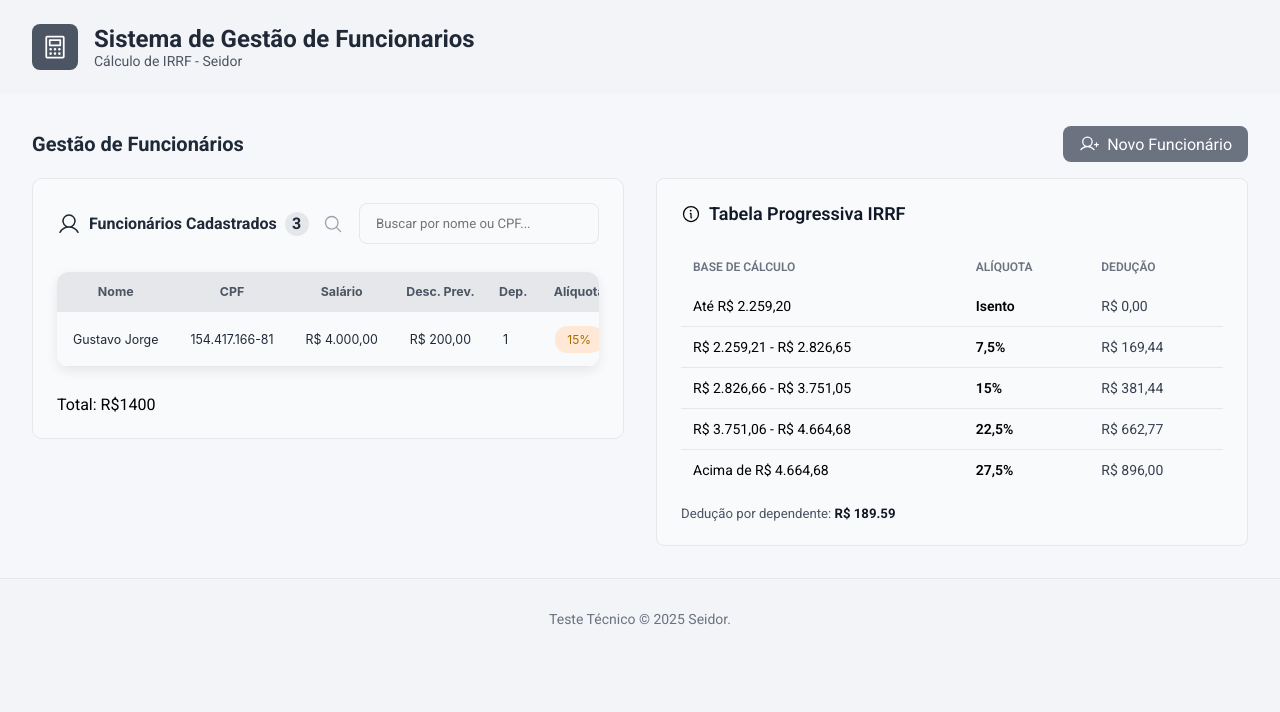
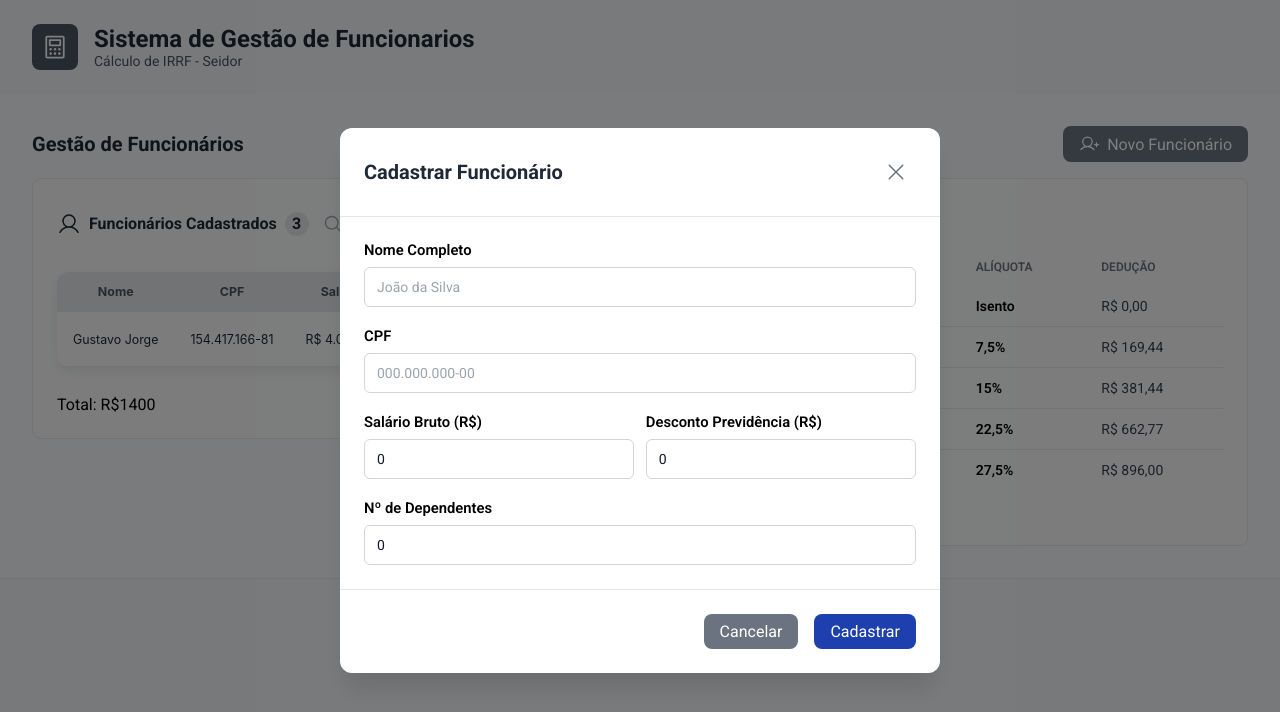
Before and after one commit to GustavoJorgge/irrf-manager, a React (Vite) app: page / in a window 1280 px wide. Both pictures are taken after a click on the button "Novo Funcionário". Shown: the top 712 px of the page. Built offline with nearby package versions, Linux system fonts and the light colour scheme.

Commit message:
feat: criando form

```diff
--- a/package.json
+++ b/package.json
@@ -10,10 +10,13 @@
     "preview": "vite preview"
   },
   "dependencies": {
+    "@hookform/resolvers": "^5.2.2",
     "@phosphor-icons/react": "^2.1.10",
     "react": "^19.2.0",
     "react-dom": "^19.2.0",
-    "styled-components": "^6.1.19"
+    "react-hook-form": "^7.68.0",
+    "styled-components": "^6.1.19",
+    "zod": "^4.1.13"
   },
   "devDependencies": {
     "@eslint/js": "^9.39.1",
--- a/src/components/ui/Button/button.tsx
+++ b/src/components/ui/Button/button.tsx
@@ -1,13 +1,13 @@
 import { ButtonContainer, type ButtonVariant } from './button.styles';
 
-interface ButtonProps {
+interface ButtonProps extends React.ButtonHTMLAttributes<HTMLButtonElement> {
   variant?: ButtonVariant;
   children: React.ReactNode;
 }
 
-export function Button({ variant = 'primary', children }: ButtonProps) {
+export function Button({ variant = 'primary', children, ...props }: ButtonProps) {
   return (
-    <ButtonContainer variant={variant}>
+    <ButtonContainer variant={variant} {...props}>
       {children}
     </ButtonContainer>
   );
--- /dev/null
+++ b/src/components/ui/Input/input.styles.ts
@@ -0,0 +1,43 @@
+import styled from 'styled-components';
+
+interface StyledInputProps {
+  hasError?: boolean;
+}
+
+export const StyledInput = styled.input<StyledInputProps>`
+  display: flex;
+  height: 2.5rem;
+  width: 100%;
+  border-radius: 6px;
+
+  border: 1px solid
+    ${({ hasError, theme }) =>
+      hasError ? theme['red-500'] : theme['gray-300']};
+
+  background-color: ${({ theme }) => theme.white};
+  padding: 0.5rem 0.75rem;
+  font-size: 1rem;
+  line-height: 1.5;
+  color: ${({ theme }) => theme['gray-900']};
+  transition: all 0.2s;
+
+  &::placeholder {
+    color: ${({ theme }) => theme['gray-400']};
+  }
+
+  &:focus {
+    outline: none;
+
+    border-color: ${({ hasError, theme }) =>
+      hasError ? theme['red-500'] : theme['blue-500']};
+
+    box-shadow: ${({ hasError, theme }) =>
+      hasError
+        ? `0 0 0 1px ${theme['red-500']}`
+        : `0 0 0 1px ${theme['blue-100']}`};
+  }
+
+  @media (min-width: 48rem) {
+    font-size: 0.875rem;
+  }
+`;
--- /dev/null
+++ b/src/components/ui/Input/input.tsx
@@ -0,0 +1,24 @@
+import * as React from 'react';
+import { StyledInput } from './input.styles';
+
+export interface InputProps
+  extends React.InputHTMLAttributes<HTMLInputElement> {
+  className?: string;
+  hasError?: boolean;
+}
+
+export const Input = React.forwardRef<HTMLInputElement, InputProps>(
+  ({ className, type = 'text', hasError, ...props }, ref) => {
+    return (
+      <StyledInput
+        type={type}
+        className={className}
+        hasError={hasError}
+        ref={ref}
+        {...props}
+      />
+    );
+  }
+);
+
+Input.displayName = 'Input';
--- /dev/null
+++ b/src/pages/EmployeeForm/index.tsx
@@ -0,0 +1,170 @@
+import { X } from '@phosphor-icons/react';
+import { useForm } from 'react-hook-form';
+import { zodResolver } from '@hookform/resolvers/zod';
+import { z } from 'zod';
+
+import { Input } from '../../components/ui/Input/input';
+import {
+  ModalOverlay,
+  ModalContent,
+  ModalHeader,
+  CloseButton,
+  ModalBody,
+  FormField,
+  FormLabel,
+  FormRow,
+  ModalFooter,
+  ErrorMessage,
+} from './styles';
+import { Title } from '../../components/ui/Title/title';
+import { Button } from '../../components/ui/Button/button';
+
+interface EmployeeFormProps {
+  isOpen: boolean;
+  onClose: () => void;
+  onSubmit: (data: EmployeeData) => void;
+}
+
+const employeeSchema = z.object({
+  name: z
+    .string()
+    .min(3, 'Informe o nome completo')
+    .max(100, 'Nome muito longo'),
+  cpf: z
+    .string()
+    .regex(/^\d{11}$|^\d{3}\.\d{3}\.\d{3}-\d{2}$/, 'CPF inválido'),
+  salary: z.number().positive('Informe um salário válido'),
+  previousDiscount: z.number().min(0, 'Valor inválido'),
+  dependents: z
+    .number()
+    .int('Valor inválido')
+    .min(0, 'Valor inválido')
+    .max(20, 'Máximo de 20 dependentes'),
+});
+
+export type EmployeeData = z.infer<typeof employeeSchema>;
+
+export function EmployeeForm({ isOpen, onClose, onSubmit }: EmployeeFormProps) {
+  const {
+    register,
+    handleSubmit,
+    reset,
+    formState: { errors, isSubmitting },
+  } = useForm<EmployeeData>({
+    resolver: zodResolver(employeeSchema),
+    defaultValues: {
+      name: '',
+      cpf: '',
+      salary: 0,
+      previousDiscount: 0,
+      dependents: 0,
+    },
+  });
+
+  function handleSave(data: EmployeeData) {
+    // onSubmit(data);
+    console.log(data)
+    handleClose();
+  }
+
+  function handleClose() {
+    reset();
+    onClose();
+  }
+
+  if (!isOpen) return null;
+
+  return (
+    <ModalOverlay onClick={handleClose}>
+      <ModalContent onClick={(e) => e.stopPropagation()}>
+        <ModalHeader>
+          <Title>Cadastrar Funcionário</Title>
+
+          <CloseButton onClick={handleClose}>
+            <X size={24} weight="regular" />
+          </CloseButton>
+        </ModalHeader>
+
+        <form onSubmit={handleSubmit(handleSave)}>
+          <ModalBody>
+            <FormField>
+              <FormLabel>Nome Completo</FormLabel>
+              <Input
+                type="text"
+                placeholder="João da Silva"
+                hasError={!!errors.name}
+                {...register('name')}
+              />
+              {errors.name && <ErrorMessage>{errors.name.message}</ErrorMessage>}
+            </FormField>
+
+            <FormField>
+              <FormLabel>CPF</FormLabel>
+              <Input
+                type="text"
+                placeholder="000.000.000-00"
+                hasError={!!errors.cpf}
+                {...register('cpf')}
+              />
+              {errors.cpf && <ErrorMessage>{errors.cpf.message}</ErrorMessage>}
+            </FormField>
+
+            <FormRow>
+              <FormField>
+                <FormLabel>Salário Bruto (R$)</FormLabel>
+                <Input
+                    type="number"
+                    step="0.01"
+                    placeholder="5000.00"
+                    hasError={!!errors.salary}
+                    {...register('salary', { valueAsNumber: true })}
+                />
+                {errors.salary && (
+                    <ErrorMessage>{errors.salary.message}</ErrorMessage>
+                )}
+              </FormField>
+
+              <FormField>
+                <FormLabel>Desconto Previdência (R$)</FormLabel>
+                <Input
+                    type="number"
+                    step="0.01"
+                    placeholder="550.00"
+                    hasError={!!errors.previousDiscount}
+                    {...register('previousDiscount', { valueAsNumber: true })}
+                />
+                {errors.previousDiscount && (
+                  <ErrorMessage>{errors.previousDiscount.message}</ErrorMessage>
+                )}
+              </FormField>
+            </FormRow>
+
+            <FormField>
+              <FormLabel>Nº de Dependentes</FormLabel>
+              <Input
+                type="number"
+                min="0"
+                placeholder="0"
+                hasError={!!errors.dependents}
+                {...register('dependents', { valueAsNumber: true })}
+              />
+              {errors.dependents && (
+                <ErrorMessage>{errors.dependents.message}</ErrorMessage>
+              )}
+            </FormField>
+          </ModalBody>
+
+          <ModalFooter>
+            <Button type="button" variant="primary" onClick={handleClose}>
+              Cancelar
+            </Button>
+
+            <Button type="submit" variant="secundary" disabled={isSubmitting}>
+              {isSubmitting ? 'Cadastrando...' : 'Cadastrar'}
+            </Button>
+          </ModalFooter>
+        </form>
+      </ModalContent>
+    </ModalOverlay>
+  );
+}
--- /dev/null
+++ b/src/pages/EmployeeForm/styles.ts
@@ -0,0 +1,91 @@
+import styled from 'styled-components';
+
+export const ModalOverlay = styled.div`
+  position: fixed;
+  inset: 0;
+  background-color: rgba(0, 0, 0, 0.5);
+  display: flex;
+  align-items: center;
+  justify-content: center;
+  z-index: 50;
+  padding: 1rem;
+`;
+
+export const ModalContent = styled.div`
+  background-color: ${props => props.theme.white};
+  border-radius: 12px;
+  width: 100%;
+  max-width: 37.5rem;
+  max-height: 90vh;
+  overflow-y: auto;
+  box-shadow: 0 20px 25px -5px rgba(0, 0, 0, 0.1);
+`;
+
+export const ModalHeader = styled.div`
+  display: flex;
+  justify-content: space-between;
+  align-items: center;
+  padding: 1.5rem;
+  border-bottom: 1px solid ${props => props.theme['gray-200']};
+`;
+
+export const CloseButton = styled.button`
+  display: flex;
+  align-items: center;
+  justify-content: center;
+  padding: 0.5rem;
+  background: transparent;
+  border: none;
+  border-radius: 6px;
+  cursor: pointer;
+  color: ${props => props.theme['gray-500']};
+  transition: all 0.2s;
+
+  &:hover {
+    background-color: ${props => props.theme['gray-100']};
+    color: ${props => props.theme['gray-900']};
+  }
+`;
+
+export const ModalBody = styled.div`
+  padding: 1.5rem;
+  display: flex;
+  flex-direction: column;
+  gap: 1.25rem;
+`;
+
+export const FormField = styled.div`
+  display: flex;
+  flex-direction: column;
+  gap: 0.5rem;
+`;
+
+export const FormLabel = styled.label`
+  font-size: 0.925rem;
+  font-weight: 600;
+  color: ${props => props.theme.black};
+`;
+
+export const ErrorMessage = styled.span`
+  font-size: 0.75rem;
+  color: ${props => props.theme['red-500']};
+  margin-top: 0.25rem;
+`;
+
+export const FormRow = styled.div`
+  display: grid;
+  grid-template-columns: 1fr 1fr;
+  gap: 0.725rem;
+
+  @media (max-width: 640px) {
+    grid-template-columns: 1fr;
+  }
+`;
+
+export const ModalFooter = styled.div`
+  display: flex;
+  justify-content: flex-end;
+  gap: 1rem;
+  padding: 1.5rem;
+  border-top: 1px solid ${props => props.theme['gray-200']};
+`;
--- a/src/pages/Home/index.tsx
+++ b/src/pages/Home/index.tsx
@@ -1,6 +1,8 @@
+import { useState } from 'react';
 import { UserPlus } from '@phosphor-icons/react';
 import { Employee } from "../../components/employees";
 import { IRRF } from "../../components/irrf";
+import { EmployeeForm, type EmployeeData } from "../EmployeeForm";
 import {
   HomeContainer,
   HomeHeader,
@@ -12,17 +14,29 @@ import { Title } from '../../components/ui/Title/title';
 import { Button } from '../../components/ui/Button/button';
 
 export function Home(){
+  const [isModalOpen, setIsModalOpen] = useState(false);
 
+  const handleOpenModal = () => {
+    setIsModalOpen(true);
+  };
+
+  const handleCloseModal = () => {
+    setIsModalOpen(false);
+  };
+
+  const handleSubmitEmployee = (employee: EmployeeData) => {
+    console.log('Novo funcionário cadastrado:', employee);
+
+  };
 
   return(
     <HomeContainer>
       <HomeHeader>
         <Title>Gestão de Funcionários</Title>
-        <Button variant="primary">
+        <Button variant="primary" onClick={handleOpenModal}>
             <UserPlus size={20} weight="regular" />
             Novo Funcionário
         </Button>
-
       </HomeHeader>
 
       <HomeContent>
@@ -34,6 +48,11 @@ export function Home(){
         </RightSection>
       </HomeContent>
 
+      <EmployeeForm
+        isOpen={isModalOpen}
+        onClose={handleCloseModal}
+        onSubmit={handleSubmitEmployee}
+      />
    </HomeContainer>
   );
 }
--- a/src/styles/theme/default.ts
+++ b/src/styles/theme/default.ts
@@ -28,4 +28,13 @@ export const defaultTheme = {
   'blue-800': '#1E40AF',
   'blue-900': '#1E3A8A',
 
+  'red-50': '#FEF2F2',
+  'red-100': '#FEE2E2',
+  'red-200': '#FECACA',
+  'red-300': '#FCA5A5',
+  'red-400': '#F87171',
+  'red-500': '#EF4444',
+  'red-600': '#DC2626',
+  'red-700': '#B91C1C',
+
 } as const;
```
Also changed, not shown: 1 other file (tests, documents, lock files or other folders).
